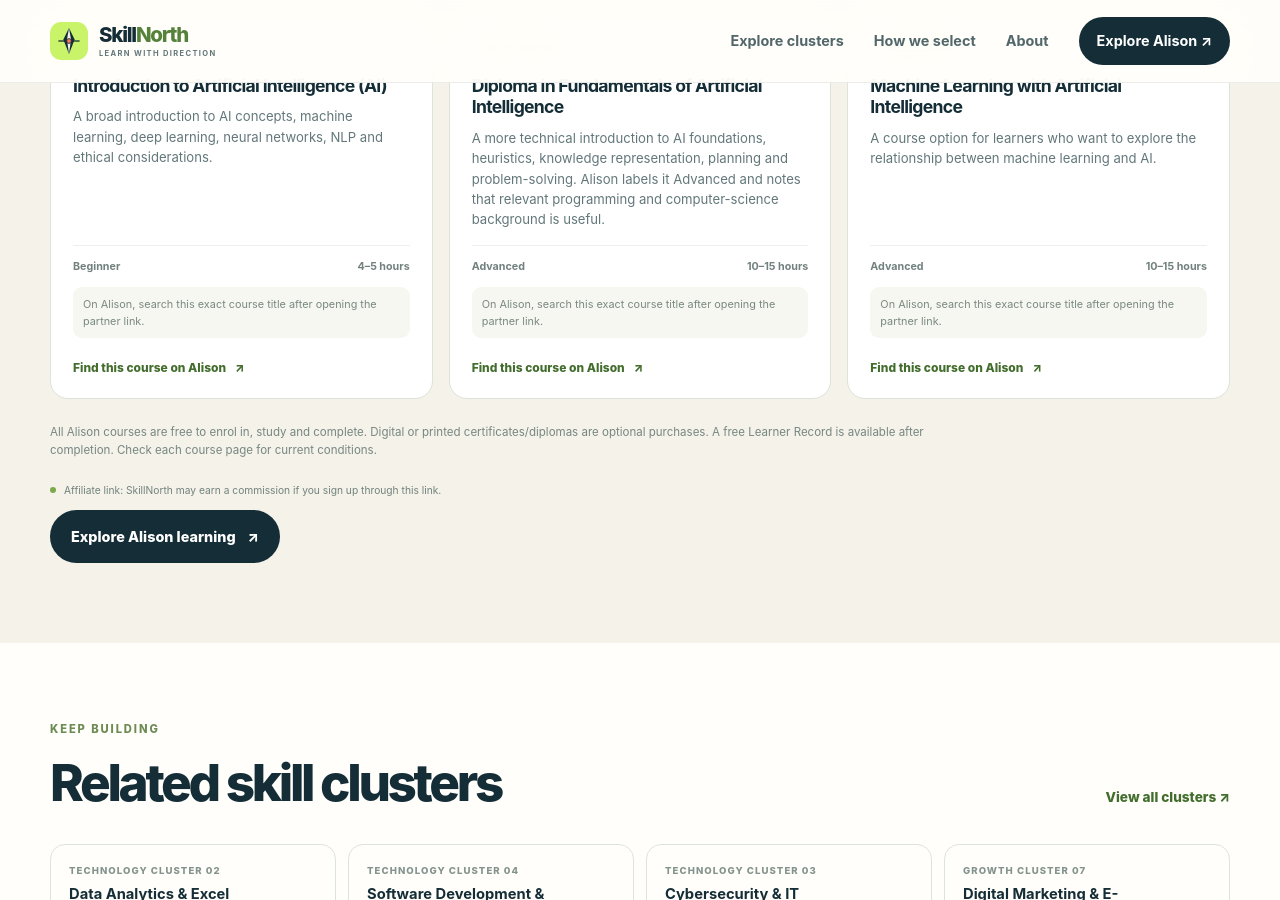
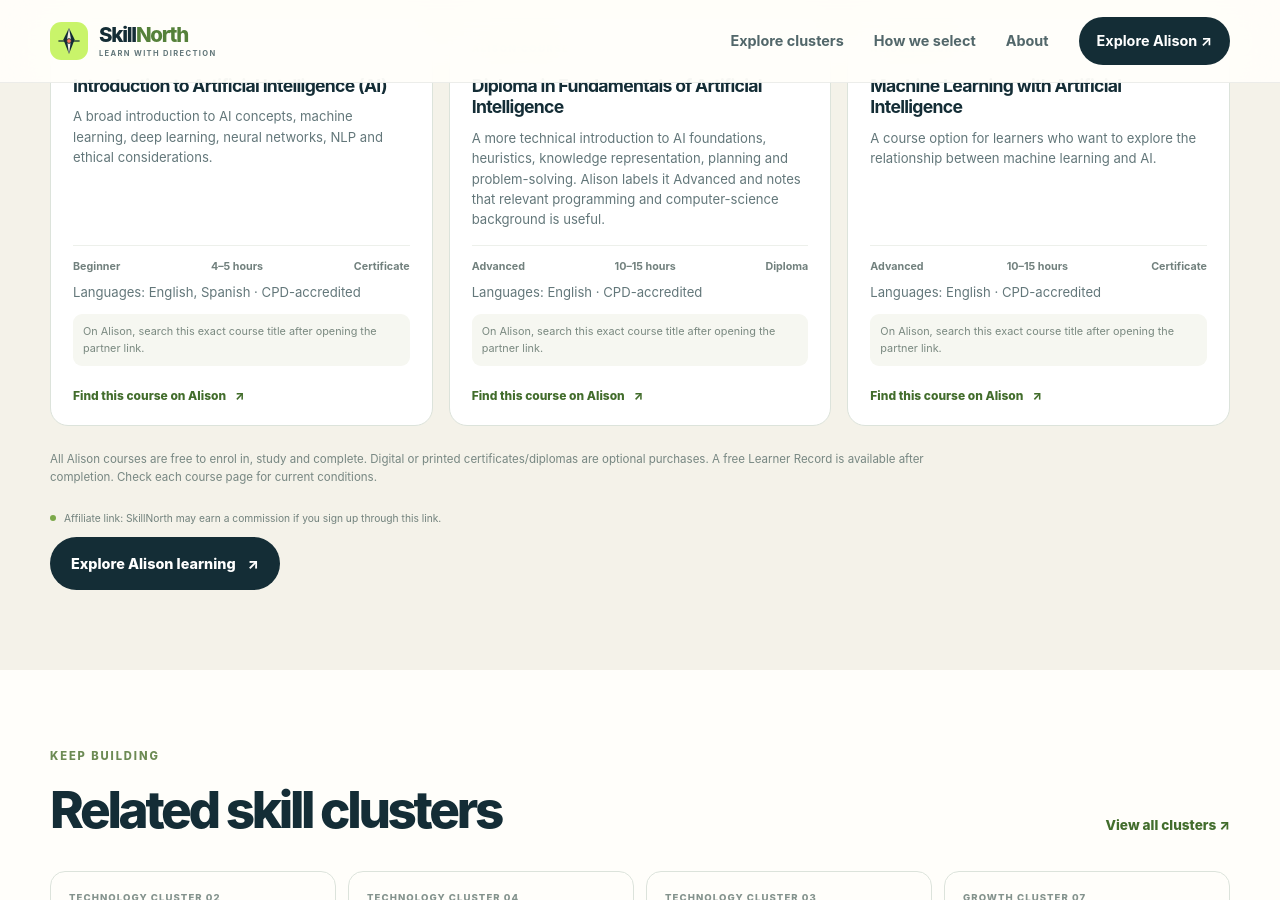
Before and after one commit to Nausica-c/SkillNorth, a Jekyll site: the page built from clusters/ai-machine-learning/index.md, in a window 1280 px wide and 900 px high, scrolled down 2691 px. Built offline with Jekyll 4.4.1, drawn with Linux system fonts in a browser that asks for light colours.

Commit message:
Add files via upload

```diff
--- a/_includes/course-cards.html
+++ b/_includes/course-cards.html
@@ -6,7 +6,12 @@
         <div class="course-card-top"><span class="course-label">ALISON COURSE</span><span class="course-id">{{ course.id }}</span></div>
         <h3>{{ course.title }}</h3>
         <p>{{ course.summary }}</p>
-        <div class="course-meta"><span>{{ course.level }}</span><span>{{ course.duration }}</span></div>
+        <div class="course-meta">
+          <span>{{ course.level }}</span>
+          <span>{{ course.duration }}</span>
+          <span>{{ course.credential_type }}</span>
+        </div>
+        <p class="course-language">Languages: {{ course.languages | join: ", " }}{% if course.cpd_accredited %} · CPD-accredited{% endif %}</p>
         <p class="course-search-tip">On Alison, search this exact course title after opening the partner link.</p>
         <a class="text-link" href="{{ site.affiliate.alison_url }}" target="_blank" rel="{{ site.affiliate.rel }}">Find this course on Alison <span aria-hidden="true">↗</span></a>
       </article>
```
